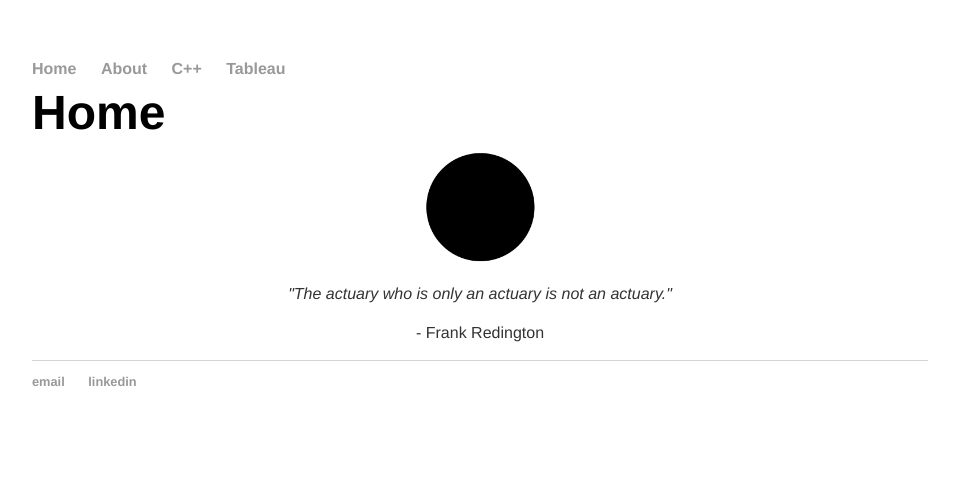
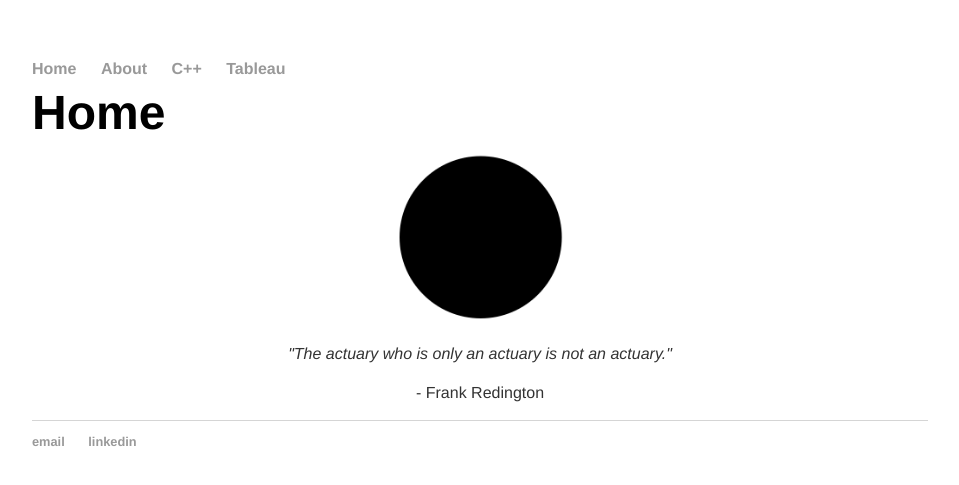
Before and after one commit to cchanzl/Lock-Screen, a Jekyll site: the page built from index.html, in a window 1280 px wide. Shown: the top 485 px of the page, without its empty margins (160-1119 px from the left). Built offline with Jekyll 4.4.1, drawn with Linux system fonts in a browser that asks for light colours.

Commit message:
Update index.html

```diff
--- a/index.html
+++ b/index.html
@@ -3,7 +3,7 @@ layout: default
 ---
 <div class="blurb">
 	<h1> Home </h1>
-	 <img src="/pictures/cover_photo.png" style="width: auto; height: auto;max-width: 120px;max-height: 150px" class="center">
+	 <img src="/pictures/cover_photo.png" style="width: auto; height: auto;max-width: 180px;max-height: 180px" class="center">
 	<p style="text-align:center" style="font-size:8px"><i>"The actuary who is only an actuary is not an actuary." </i></p>
 	<p style="text-align:center" style="font-size:8px">- Frank Redington</p>
 </div><!-- /.blurb -->
```
